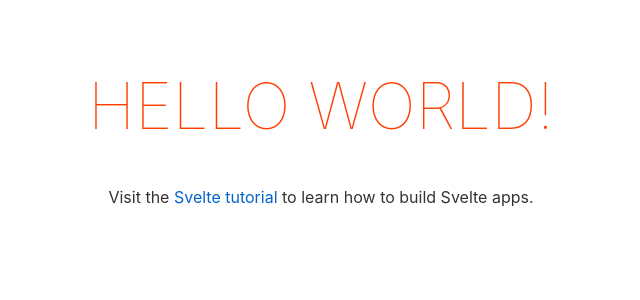
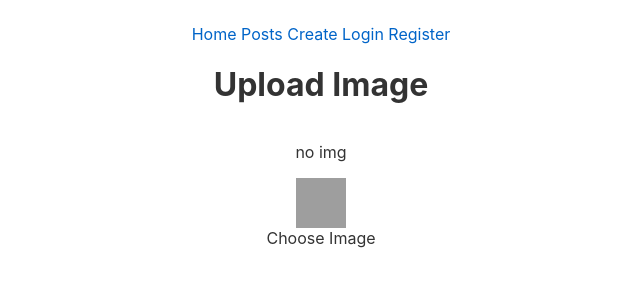
Before and after one commit to sovietspy2/fun-factory, a Svelte app: page /create in a window 1280 px wide. Shown: the top 300 px of the page, without its empty margins (319-959 px from the left). Built offline with nearby package versions, Linux system fonts and the light colour scheme; grey boxes are pictures that could not be loaded.

Commit message:
added new menus

```diff
--- a/package.json
+++ b/package.json
@@ -5,7 +5,7 @@
   "scripts": {
     "build": "rollup -c",
     "dev": "rollup -c -w",
-    "start": "sirv public --no-clear"
+    "start": "sirv public --no-clear -s"
   },
   "devDependencies": {
     "@rollup/plugin-commonjs": "^17.0.0",
@@ -18,6 +18,7 @@
     "svelte": "^3.0.0"
   },
   "dependencies": {
-    "sirv-cli": "^1.0.0"
+    "sirv-cli": "^1.0.0",
+    "svelte-routing": "^1.6.0"
   }
 }
--- a/src/App.svelte
+++ b/src/App.svelte
@@ -1,11 +1,42 @@
 <script>
 	export let name;
+	import { Router, Link, Route } from "svelte-routing";
+	import Posts from "./routes/Posts.svelte";
+	import Create from "./routes/Create.svelte"
+	import Login from "./routes/Login.svelte"
+	import Home from "./routes/Home.svelte"
+	import Register from "./routes/Register.svelte"
+	export let user;
+	export let url = '';
 </script>
 
 <main>
-	<h1>Hello {name}!</h1>
-	<p>Visit the <a href="https://svelte.dev/tutorial">Svelte tutorial</a> to learn how to build Svelte apps.</p>
+	<Router url="{url}">
+		<nav>
+			<Link to="/">Home</Link>
+			<Link to="/posts">Posts</Link>
+			<Link to="/create">Create</Link>
+			{#if user}
+				<Link to="/profile">Profile</Link>
+			{:else}
+				<Link to="/login">Login</Link>
+				<Link to="/register">Register</Link>
+			{/if}
+		</nav>
+		<div>
+			<Route path="/posts/:id" component="{Posts}" />
+			<Route path="/posts" component="{Posts}" />
+			<Route path="/profile" component="{Posts}" />
+			<Route path="/create" component="{Create}" />
+			<Route path="/register" component="{Register}" />
+			<Route path="/login" component="{Login}" />
+			<Route path="/" component="{Home}" />
+		</div>
+	</Router>
+
 </main>
+
+
 
 <style>
 	main {
--- /dev/null
+++ b/src/routes/Create.svelte
@@ -0,0 +1,46 @@
+<script>
+    let  avatar, fileinput;
+
+    const onFileSelected =(e)=>{
+        let image = e.target.files[0];
+        let reader = new FileReader();
+        reader.readAsDataURL(image);
+        reader.onload = e => {
+            avatar = e.target.result
+        };
+    }
+
+</script>
+<div id="app">
+    <h1>Upload Image</h1>
+
+    {#if avatar}
+        <img class="avatar" src="{avatar}" alt="d" />
+    {:else}
+        <p>no img</p>
+    {/if}
+    <img class="upload" src="https://static.thenounproject.com/png/625182-200.png" alt="" on:click={()=>{fileinput.click();}} />
+    <div class="chan" on:click={()=>{fileinput.click();}}>Choose Image</div>
+    <input style="display:none" type="file" accept=".jpg, .jpeg, .png" on:change={(e)=>onFileSelected(e)} bind:this={fileinput} >
+
+</div>
+<style>
+    #app{
+        display:flex;
+        align-items:center;
+        justify-content:center;
+        flex-flow:column;
+    }
+
+    .upload{
+        display:flex;
+        height:50px;
+        width:50px;
+        cursor:pointer;
+    }
+    .avatar{
+        display:flex;
+        height:200px;
+        width:200px;
+    }
+</style>
--- /dev/null
+++ b/src/routes/Home.svelte
@@ -0,0 +1 @@
+<h1>hello there!</h1>
--- /dev/null
+++ b/src/routes/Login.svelte
@@ -0,0 +1,18 @@
+<script>
+    let username = '';
+    let password = '';
+    let submit = ()=>console.log("loL");
+</script>
+
+<div>
+    <p>Hello {name || 'stranger'}!</p>
+    <div>
+        <input bind:value={username} placeholder="enter your name">
+    </div>
+    <div>
+        <input bind:value={password} type="password" placeholder="enter your name">
+    </div>
+    <div>
+        <button on:click={submit}>Login</button>
+    </div>
+</div>
--- /dev/null
+++ b/src/routes/Posts.svelte
@@ -0,0 +1 @@
+<p>posts</p>
--- /dev/null
+++ b/src/routes/Register.svelte
@@ -0,0 +1,35 @@
+<script>
+    let username = '';
+    let password = '';
+    let email = '';
+    let language = '';
+    let languages = [
+        { id: "ENG", text: `English` },
+        { id: "HUN", text: `Hungarian` },
+        { id: "GER", text: `German` }
+    ];
+    let submit = ()=>console.log("loL");
+</script>
+
+<div>
+    <p>Welcome! Join us! You can register here!</p>
+    <div>
+        <select value={language} on:change="{() => language = ''}">
+            {#each language as lang}
+                <option value={lang}>
+                    {lang.text}
+                </option>
+            {/each}
+        </select>
+
+    </div>
+    <div>
+        <input bind:value={username} placeholder="enter your name">
+    </div>
+    <div>
+        <input bind:value={password} type="password" placeholder="enter your name">
+    </div>
+    <div>
+        <button on:click={submit}>Register</button>
+    </div>
+</div>
```
Also changed, not shown: src/main.js (line endings or trailing spaces).
